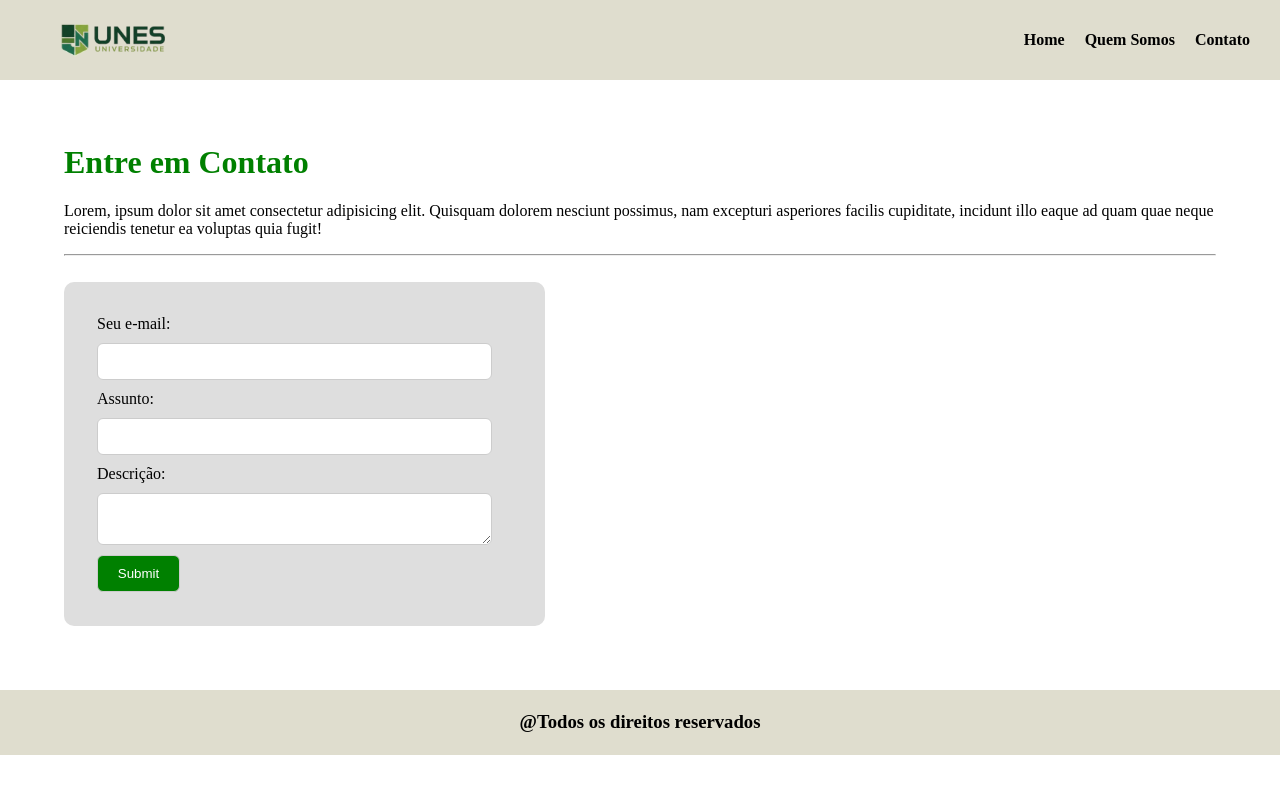
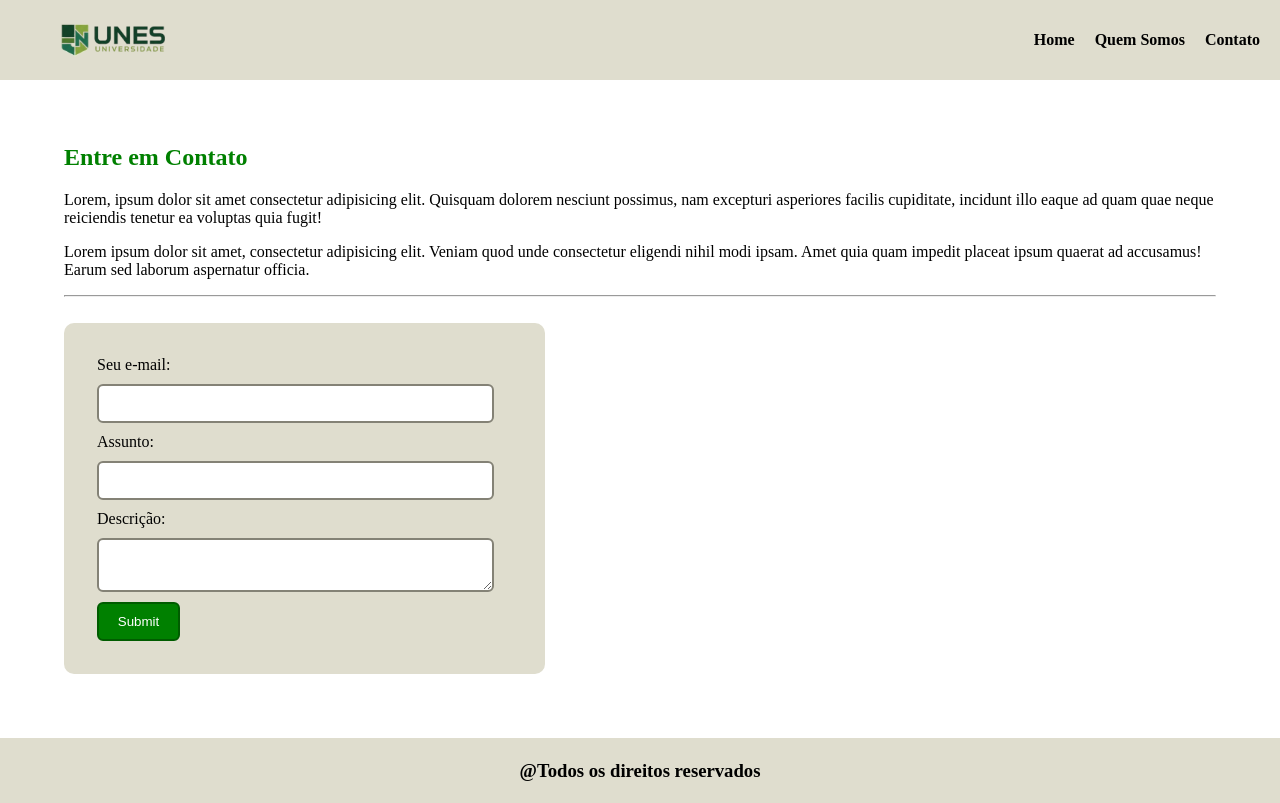
Before and after one commit to MartinsLavinia/atts-jean, a plain HTML site: page scr/contato.html in a window 1280 px wide. Drawn offline with Linux system fonts and the light colour scheme.

Commit message:
Detalhes Finais

```diff
--- a/scr/contato.html
+++ b/scr/contato.html
@@ -11,7 +11,7 @@
         <img class="logo" src="imagens/logo_UNES.png" alt="Logo universidade UNES">
 
         <nav>
-            <ul>
+            <ul class="menu">
                 <li> <a href="index.html">Home</a></li>
                 <li><a href="quem_somos.html">Quem Somos</a></li>
                 <li><a href="contato.html">Contato</a></li>
@@ -20,10 +20,13 @@
     </header>
 
     <main>
+        <section>
             <h1>Entre em Contato</h1>
             <p>Lorem, ipsum dolor sit amet consectetur adipisicing elit. Quisquam dolorem nesciunt possimus, nam excepturi asperiores facilis cupiditate, incidunt illo eaque ad quam quae neque reiciendis tenetur ea voluptas quia fugit!</p>
+            <p>Lorem ipsum dolor sit amet, consectetur adipisicing elit. Veniam quod unde consectetur eligendi nihil modi ipsam. Amet quia quam impedit placeat ipsum quaerat ad accusamus! Earum sed laborum aspernatur officia.</p>
             <hr>
             <br>
+
             <div class="container">
                 <form>
                     <label for="femail">Seu e-mail:</label>
@@ -38,6 +41,7 @@
                     <input type="submit" class="btn-enviar">
                 </form>
             </div>
+        </section>
     </main>
 
     <footer>
--- a/scr/style.css
+++ b/scr/style.css
@@ -18,23 +18,22 @@
     margin-left: auto;
 }
 
-ul {
+.menu {
   list-style: none;
   margin: 0;
   padding: 0;
   display: flex;
+  gap: 20px;
 }
 
-ul li a {
+.menu > li > a {
   color: black;
-    padding: 10px;
   text-decoration: none;
   font-weight: bold;
 }
 
-ul li a:hover {
+.menu > li > a:hover {
   color: green;
-    font-weight: bold;
 }
 
 .logo {
@@ -73,7 +72,7 @@
 }
 
 .container {
-    background-color: rgb(222, 222, 222);
+    background-color:  rgb(223, 221, 206);
     border-radius: 10px;
     padding: 10px;
     width: 40%;
@@ -93,7 +92,7 @@
 input, textarea {
     padding: 10px;
     width: 90%;
-    border: 1px solid #ccc;
+    border: 2px solid rgb(132, 130, 118);
     border-radius: 6px;
 }
 
@@ -107,7 +106,11 @@
     color: white;
     width: 20%;
     border-radius: 6px;
+    border: 2px solid rgb(0, 92, 0);
+}
 
+.btn-enviar:hover {
+    background-color: rgb(9, 164, 9);
 }
 
 footer {
```
Also changed, not shown: scr/index.html (+14 -1 lines), scr/quem_somos.html (+7 -4 lines). Lines whose indentation alone changed are shown as unchanged.
